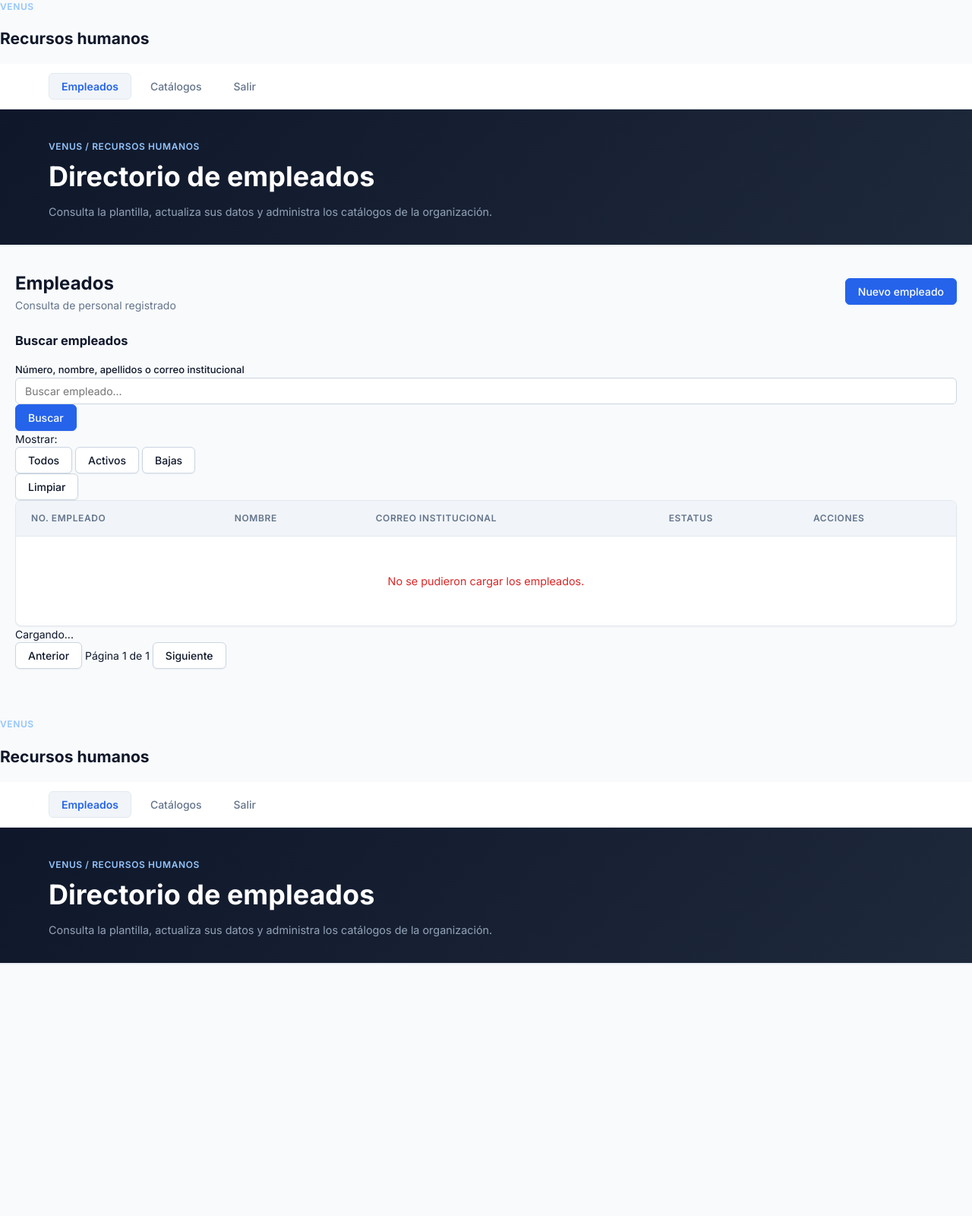
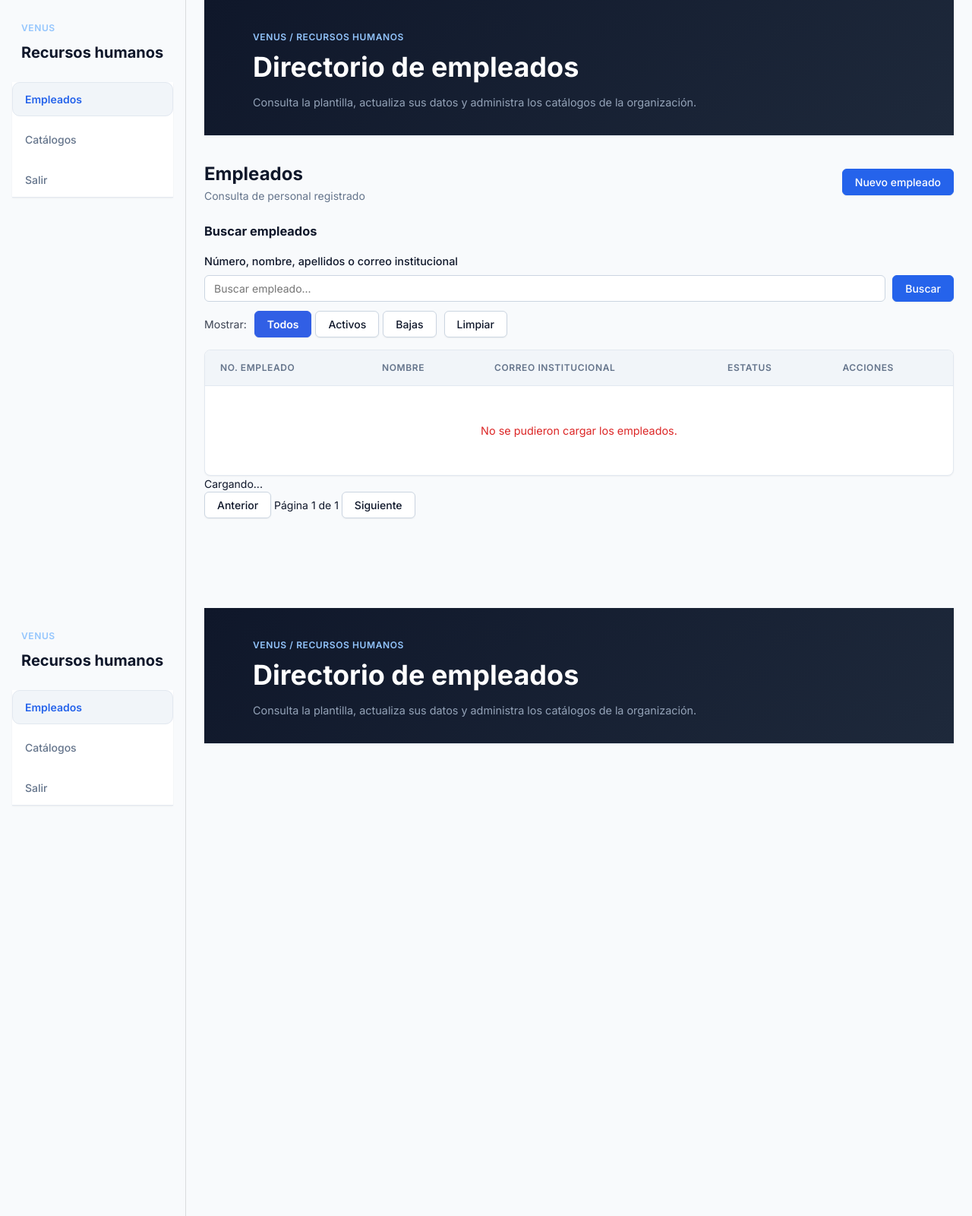
Before and after one commit to TatoXD32/Sarita.NoSQL.Venus, a web app: page / in a window 1280 px wide. Shown: the whole page at 76% size. Before the commit the page ends 1268 px from the top, so only its background shows below. Run offline with its HTML, style and script files only (its server is not run), Linux system fonts and the light colour scheme; data that the repository does not hold is empty.

Commit message:
Interfaz: actualizar estilos de navegacion formularios y vistas

```diff
--- a/src/main/webapp/styles.css
+++ b/src/main/webapp/styles.css
@@ -451,3 +451,134 @@ dialog#detail-dialog { width: min(850px, calc(100vw - 2rem)); max-width: calc(10
     .detail-courses { grid-column: auto; }
     .detail-section dl { grid-template-columns: 1fr; gap: .25rem; }
 }
+
+/* ==========================================
+   ESTRUCTURA GENERAL CON BARRA LATERAL
+   ========================================== */
+
+.app-layout {
+    display: grid;
+    grid-template-columns: 245px minmax(0, 1fr);
+    min-height: 100vh;
+    width: 100%;
+}
+
+.app-sidebar {
+    display: flex;
+    flex-direction: column;
+    gap: 24px;
+    padding: 28px 16px;
+    border-right: 1px solid rgba(128, 128, 128, 0.25);
+    min-width: 0;
+}
+
+.sidebar-brand {
+    padding: 0 12px;
+}
+
+.sidebar-brand h2 {
+    margin: 8px 0 0;
+    font-size: 1.25rem;
+}
+
+.app-main {
+    min-width: 0;
+    padding: 0 24px 32px;
+}
+
+.app-header {
+    margin-bottom: 24px;
+}
+
+/* NAVEGACION VERTICAL */
+
+.app-sidebar .sidebar-navigation {
+    display: flex;
+    flex-direction: column;
+    align-items: stretch;
+    gap: 8px;
+    width: 100%;
+    margin: 0;
+    padding: 0;
+}
+
+.app-sidebar .sidebar-navigation button {
+    display: flex;
+    align-items: center;
+    justify-content: flex-start;
+    width: 100%;
+    text-align: left;
+    padding: 13px 16px;
+    border-radius: 10px;
+    white-space: normal;
+}
+
+/* CONTENIDO */
+
+.app-main main,
+.app-main #app-shell {
+    width: 100%;
+    min-width: 0;
+}
+
+/* PANTALLAS PEQUEÑAS */
+
+@media (max-width: 768px) {
+    .app-layout {
+        grid-template-columns: 1fr;
+    }
+
+    .app-sidebar {
+        border-right: none;
+        border-bottom: 1px solid rgba(128, 128, 128, 0.25);
+        padding: 16px;
+        gap: 12px;
+    }
+
+    .app-sidebar .sidebar-navigation {
+        flex-direction: row;
+        flex-wrap: wrap;
+    }
+
+    .app-sidebar .sidebar-navigation button {
+        width: auto;
+    }
+
+    .app-main {
+        padding: 0 16px 24px;
+    }
+}
+
+/* Busqueda unificada del directorio de empleados */
+.employee-search-panel .employee-unified-search { margin: 14px 0 12px; }
+.employee-unified-search > label { display: block; margin-bottom: 7px; font-size: .9rem; }
+.employee-search-input-row { display: flex; gap: 9px; align-items: stretch; }
+.employee-search-input-row input { flex: 1; min-width: 0; width: 100%; }
+.employee-search-input-row button { flex-shrink: 0; }
+.employee-search-panel .employee-search-actions { display: flex; flex-wrap: wrap; align-items: center; gap: 10px; margin: 12px 0 16px; }
+.employee-filter-label { font-size: .88rem; opacity: .8; }
+.employee-status-buttons { display: inline-flex; flex-wrap: wrap; gap: 5px; }
+.employee-status-filter.is-active { background: #315fe5; color: #fff; border-color: #315fe5; }
+.employee-status-filter[aria-pressed="true"] { font-weight: 600; }
+@media (max-width: 560px) {
+  .employee-search-input-row { flex-direction: column; }
+  .employee-search-input-row button { width: 100%; }
+}
+/* Catálogos: distribución de la pantalla de referencia */
+.catalog-reference-tabs { margin-top: 1rem; }
+.catalog-reference-tabs button { border: 0; border-radius: 0; background: transparent; }
+.catalog-reference-tabs button.active { background: transparent; color: var(--ink); border-bottom: 3px solid var(--primary); }
+.catalog-reference-footer { display: flex; justify-content: flex-end; margin: 1.2rem 0; }
+.catalog-inline-editor { padding: 1.25rem; border: 1px solid var(--line); border-radius: var(--radius); background: var(--surface); margin-bottom: 1.5rem; }
+.catalog-inline-editor[hidden] { display: none; }
+.catalog-inline-editor h3 { margin: 0 0 1rem; }
+.catalog-inline-editor form { display: grid; gap: 1rem; }
+.catalog-use-note { font-size: .78rem; color: var(--muted); }
+
+/* Confirmacion de cambios del empleado */
+.employee-save-confirmation { border:0; border-radius:14px; padding:0; width:min(440px,calc(100vw - 32px)); box-shadow:0 20px 60px #0003; }
+.employee-save-confirmation::backdrop { background:rgba(15,23,42,.5); }
+.employee-save-confirmation-body { padding:24px; }
+.employee-save-confirmation-body h3 { margin:0 0 14px; }
+.employee-save-confirmation-actions { display:flex; justify-content:flex-end; gap:10px; margin-top:22px; flex-wrap:wrap; }
+.employee-pagination[hidden], .table-wrap[hidden] { display:none !important; }
```
